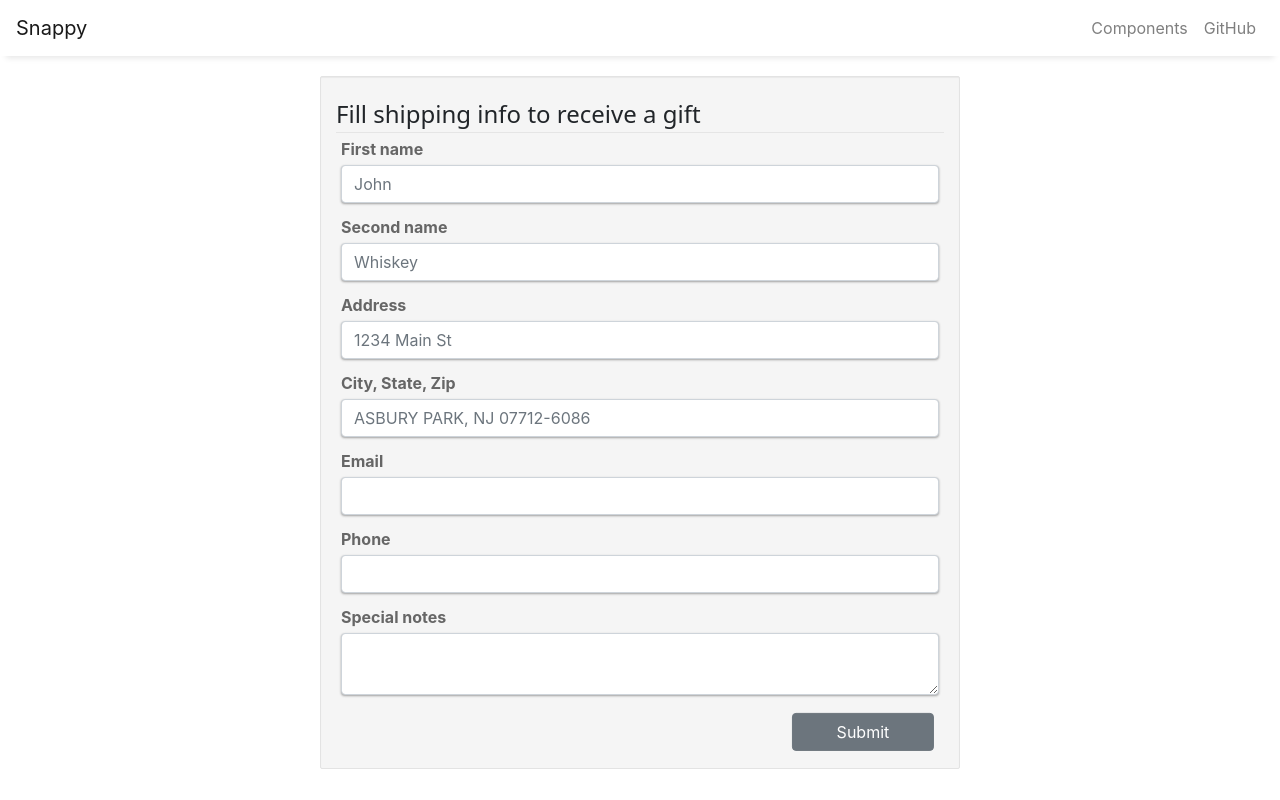
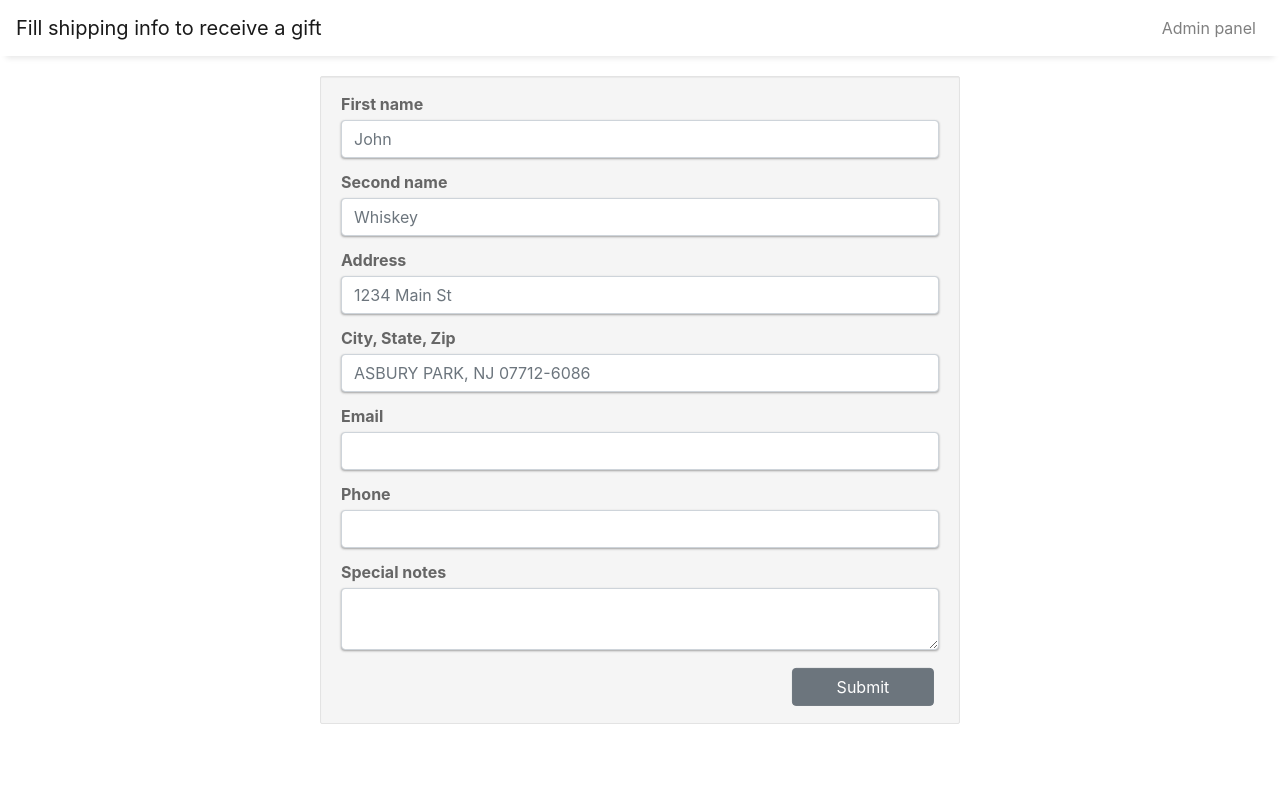
Before and after one commit to Nerosman/snappy, a React (Create React App) app: page /ship-info in a window 1280 px wide. Built offline with nearby package versions, Linux system fonts and the light colour scheme.

Commit message:
add routing, small changes for style

```diff
--- a/src/components/MainComponent.jsx
+++ b/src/components/MainComponent.jsx
@@ -7,8 +7,6 @@ export const MainComponent = ({className, children}) => {
         <Col id="header" lg={12}>
             <NavBarHeaderComponent/>
         </Col>
-        <Container fluid>
-            {children}
-        </Container>
+        {children}
     </div>
 };
--- a/src/components/NavBarHeader.js
+++ b/src/components/NavBarHeader.js
@@ -1,5 +1,7 @@
 import React from 'react';
-import {Collapse, Nav, Navbar, NavbarBrand, NavbarToggler, NavItem, NavLink} from 'reactstrap';
+import {Collapse, Nav, Navbar, NavbarBrand, NavbarToggler} from 'reactstrap';
+import {TitleComponent} from "./TitleComponent";
+import {NavItemsComponent} from "./NavItemsComponent";
 
 export class NavBarHeaderComponent extends React.Component {
     constructor(props) {
@@ -19,16 +21,11 @@ export class NavBarHeaderComponent extends React.Component {
         return (
             <div>
                 <Navbar color="white" light expand="md">
-                    <NavbarBrand href="/">Snappy</NavbarBrand>
+                    <NavbarBrand href="/"><TitleComponent/></NavbarBrand>
                     <NavbarToggler onClick={this.toggle} />
                     <Collapse isOpen={this.state.isOpen} navbar>
                         <Nav className="ml-auto" navbar>
-                            <NavItem>
-                                <NavLink href="/components/">Components</NavLink>
-                            </NavItem>
-                            <NavItem>
-                                <NavLink href="https://github.com/reactstrap/reactstrap">GitHub</NavLink>
-                            </NavItem>
+                            <NavItemsComponent />
                         </Nav>
                     </Collapse>
                 </Navbar>
--- /dev/null
+++ b/src/components/NavItemsComponent.js
@@ -0,0 +1,25 @@
+import React from "react";
+import {Link} from "react-router-dom";
+import {NavItem} from "reactstrap";
+
+export const NavItemsComponent = () => {
+    switch (window.location.pathname) {
+        case "/ship-info":
+            return <NavItem>
+                <Link className="nav-link" to="/admin-panel">Admin panel</Link>
+            </NavItem>;
+        case "/admin-panel":
+            return <NavItem>
+                <Link className="nav-link" to="/ship-info">Create order</Link>
+            </NavItem>;
+        default :
+            return <React.Fragment>
+                <NavItem>
+                    <Link className="nav-link" to="/admin-panel">Admin panel</Link>
+                </NavItem>
+                <NavItem>
+                    <Link className="nav-link" to="/ship-info">Create order</Link>
+                </NavItem>
+            </React.Fragment>
+    }
+}
--- /dev/null
+++ b/src/components/TitleComponent.js
@@ -0,0 +1,12 @@
+import React from "react";
+
+export const TitleComponent = () => {
+    switch (window.location.pathname) {
+        case '/ship-info':
+            return "Fill shipping info to receive a gift";
+        case '/admin-panel':
+            return "Snappy gifts order list";
+        default:
+            return "Snappy"
+    }
+};
--- a/src/components/adminPanel/AdminPanelComponent.js
+++ b/src/components/adminPanel/AdminPanelComponent.js
@@ -1,5 +1,5 @@
 import React, {Component} from 'react';
-import {Col, Row} from 'reactstrap';
+import {Col, Row, Container} from 'reactstrap';
 import {AdminPanelTableComponent} from "./AdminPanelTableComponent";
 
 export class AdminPanelComponent extends Component {
@@ -21,11 +21,12 @@ export class AdminPanelComponent extends Component {
     }
 
     render() {
-        return <Row lg={12}>
-            <Col lg={{size: 10, offset: 1}} className="well">
-                <legend>Snappy gifts order list</legend>
-                <AdminPanelTableComponent orderList={this.state.orderList}/>
-            </Col>
-        </Row>
+        return <Container fluid>
+            <Row lg={12}>
+                <Col lg={{size: 10, offset: 1}} className="well">
+                    <AdminPanelTableComponent orderList={this.state.orderList}/>
+                </Col>
+            </Row>
+        </Container>
     }
 }
--- a/src/components/shipInfo/ShipInfoComponent.js
+++ b/src/components/shipInfo/ShipInfoComponent.js
@@ -1,14 +1,13 @@
 import React from "react";
-import {Col, Row} from "reactstrap";
+import {Col, Container, Row} from "reactstrap";
 import {ShipInfoFormComponent} from "./ShipInfoFormComponent";
 
 export const ShipInfoComponent = () => {
-    return <Row lg={12}>
-            <Col lg={{ size: 6, offset: 3 }} className="well">
-                <legend>
-                    Fill shipping info to receive a gift
-                </legend>
+    return <Container fluid>
+        <Row lg={12}>
+            <Col lg={{size: 6, offset: 3}} className="well">
                 <ShipInfoFormComponent/>
             </Col>
         </Row>
+    </Container>
 }
```
Also changed, not shown: src/components/shipInfo/ShipInfoFormComponent.js (indentation only).
